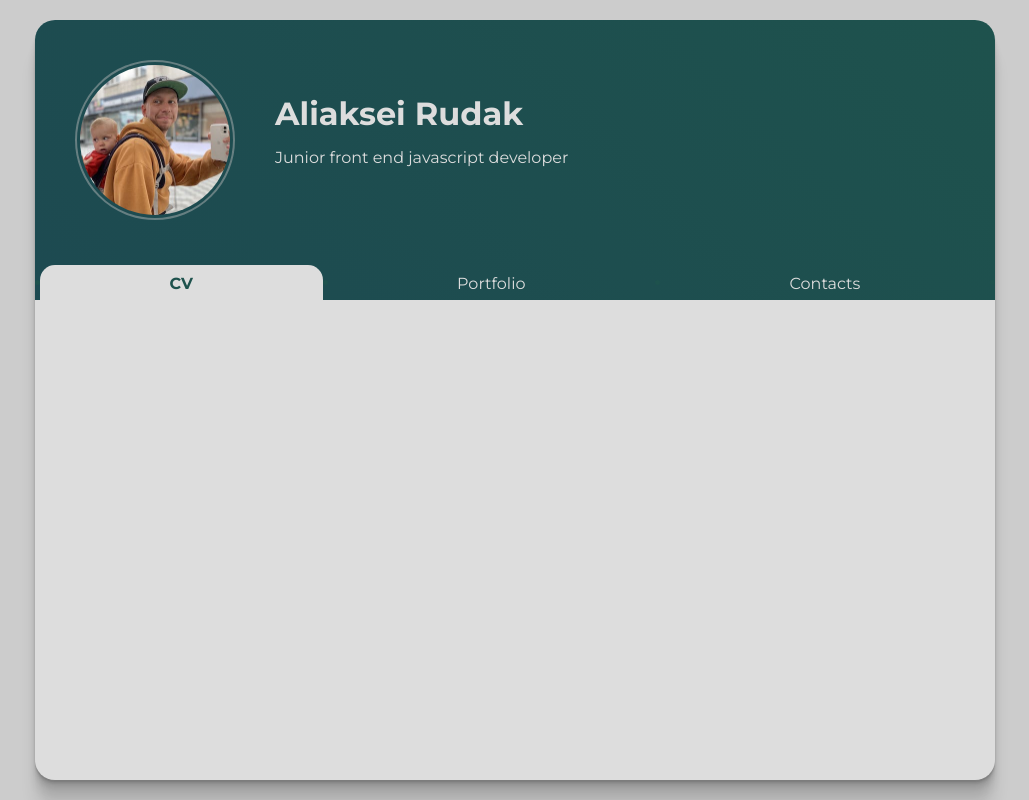
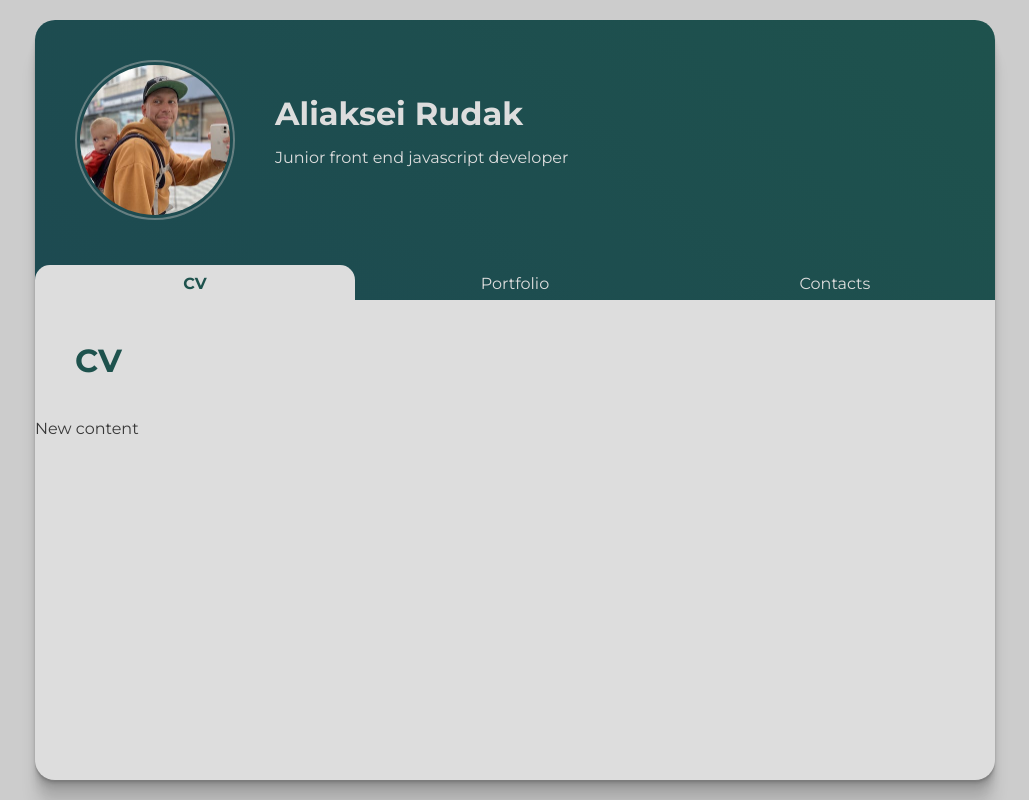
Before and after one commit to lexarudak/cv, a website built with webpack: page src/index.html in a window 1280 px wide. Both pictures are taken after a click on the element "CV". Shown: the whole page, without its empty margins (125-1154 px from the left). Built offline with nearby package versions, Linux system fonts and the light colour scheme.

Commit message:
feat: add navigation transitions

```diff
--- a/src/index.html
+++ b/src/index.html
@@ -34,13 +34,7 @@
       </div>
     </header>
     <nav class="nav">
-      <div class="nav__round"></div>
-      <div class="nav__button nav__button_active cv-button">CV</div>
-      <div class="nav__round"></div>
-      <div class="nav__button portfolio-button">Portfolio</div>
-      <div class="nav__round"></div>
-      <div class="nav__button contacts-button">Contacts</div>
-      <div class="nav__round"></div>
+
     </nav>
     <main class="main">
 
--- a/src/style/base/_fonts.scss
+++ b/src/style/base/_fonts.scss
@@ -14,3 +14,10 @@ h3,
 h4 {
   margin: 0;
 }
+
+
+.subtitle {
+  color: $dark-color;
+  padding: 40px;
+  font-size: 32px;
+}
--- a/src/style/layout/_main.scss
+++ b/src/style/layout/_main.scss
@@ -0,0 +1,10 @@
+.page {
+  transition: .3s;
+  opacity: 1;
+  transform: translateY(0px);
+
+  &_hide {
+    opacity: 0;
+    transform: translateY(50px);
+  }
+}
--- a/src/style/layout/_nav.scss
+++ b/src/style/layout/_nav.scss
@@ -16,7 +16,7 @@
 
   &__button {
     transition: .2s;
-    flex-grow: 1;
+    width: 33.33%;
     display: flex;
     align-items: center;
     justify-content: center;
--- a/src/ts/app.ts
+++ b/src/ts/app.ts
@@ -1,6 +1,14 @@
+import Nav from './nav';
+
 class App {
+  nav: Nav;
+
+  constructor() {
+    this.nav = new Nav();
+  }
+
   start() {
-    console.log('app start');
+    this.nav.draw();
   }
 }
 
--- /dev/null
+++ b/src/ts/enums/classList.ts
@@ -0,0 +1,12 @@
+const enum ClassList {
+  navButton = 'nav__button',
+  navButtonActive = 'nav__button_active',
+  page = 'page',
+  pageHide = 'page_hide',
+  nav = 'nav',
+  main = 'main',
+  title = 'title',
+  subtitle = 'subtitle',
+}
+
+export default ClassList;
--- /dev/null
+++ b/src/ts/enums/pageNames.ts
@@ -0,0 +1,7 @@
+const enum PageNames {
+  cv = 'CV',
+  portfolio = 'Portfolio',
+  contacts = 'Contacts',
+}
+
+export default PageNames;
--- /dev/null
+++ b/src/ts/nav.ts
@@ -0,0 +1,74 @@
+import ClassList from './enums/classList';
+import PageNames from './enums/pageNames';
+import ContactsPage from './pages/contactsPage';
+import CvPage from './pages/cvPage';
+import PortfolioPage from './pages/portfolioPage';
+
+class Nav {
+  cvBtn: HTMLDivElement;
+  portfolioBtn: HTMLDivElement;
+  contactsBtn: HTMLDivElement;
+
+  cvPage: CvPage;
+  portfolioPage: PortfolioPage;
+  contactsPage: ContactsPage;
+
+  constructor() {
+    this.cvBtn = this.createNavButton(PageNames.cv);
+    this.portfolioBtn = this.createNavButton(PageNames.portfolio);
+    this.contactsBtn = this.createNavButton(PageNames.contacts);
+
+    this.cvPage = new CvPage();
+    this.portfolioPage = new PortfolioPage();
+    this.contactsPage = new ContactsPage();
+  }
+
+  private createNavButton(name: PageNames) {
+    const btn = document.createElement('div');
+    btn.classList.add(ClassList.navButton);
+    btn.id = name;
+    btn.innerText = name;
+    btn.addEventListener('click', () => this.swipePage(name));
+    btn.addEventListener('click', () => this.changeActiveButton(name));
+    return btn;
+  }
+
+  private changeActiveButton(name: PageNames) {
+    const buttons = [this.cvBtn, this.portfolioBtn, this.contactsBtn];
+    buttons.forEach((btn) => {
+      if (btn.id === name) {
+        btn.classList.add(ClassList.navButtonActive);
+      } else {
+        btn.classList.remove(ClassList.navButtonActive);
+      }
+    });
+  }
+
+  private swipePage(name: PageNames) {
+    switch (name) {
+      case PageNames.cv:
+        this.cvPage.draw();
+        break;
+      case PageNames.portfolio:
+        this.portfolioPage.draw();
+        break;
+      case PageNames.contacts:
+        this.contactsPage.draw();
+        break;
+
+      default:
+        break;
+    }
+  }
+
+  public draw() {
+    const nav = document.querySelector(`.${ClassList.nav}`);
+    if (nav) {
+      this.cvBtn.classList.add(ClassList.navButtonActive);
+      nav.append(this.cvBtn, this.portfolioBtn, this.contactsBtn);
+      this.cvPage.draw();
+    }
+  }
+}
+
+export default Nav;
--- /dev/null
+++ b/src/ts/pages/contactsPage.ts
@@ -0,0 +1,10 @@
+import PageNames from '../enums/pageNames';
+import Page from './page';
+
+class ContactsPage extends Page {
+  constructor() {
+    super(PageNames.contacts);
+  }
+}
+
+export default ContactsPage;
--- /dev/null
+++ b/src/ts/pages/cvPage.ts
@@ -0,0 +1,10 @@
+import PageNames from '../enums/pageNames';
+import Page from './page';
+
+class CvPage extends Page {
+  constructor() {
+    super(PageNames.cv);
+  }
+}
+
+export default CvPage;
--- /dev/null
+++ b/src/ts/pages/page.ts
@@ -0,0 +1,66 @@
+import ClassList from '../enums/classList';
+import PageNames from '../enums/pageNames';
+
+class Page {
+  name: PageNames;
+
+  constructor(name: PageNames) {
+    this.name = name;
+  }
+
+  private makeNewPage() {
+    const title = this.makeTitle();
+    const content = this.makeContent();
+    const newPage = document.createElement('div');
+    newPage.classList.add(ClassList.page, ClassList.pageHide);
+    newPage.append(title, content);
+    return newPage;
+  }
+
+  private makeTitle() {
+    const title = document.createElement('h2');
+    title.classList.add(ClassList.subtitle);
+    title.innerText = this.name;
+    return title;
+  }
+
+  private makeContent() {
+    const content = document.createElement('div');
+    content.innerText = 'New content';
+    return content;
+  }
+
+  private appendPage(container: HTMLElement, page: HTMLElement) {
+    container.innerHTML = '';
+    container.append(page);
+    setTimeout(() => {
+      page.classList.remove(ClassList.pageHide);
+    }, 0);
+  }
+
+  private refreshContent(oldContent: ChildNode | null, container: HTMLElement) {
+    const newPage = this.makeNewPage();
+
+    if (oldContent instanceof HTMLElement) {
+      oldContent.classList.add(ClassList.pageHide);
+      oldContent.addEventListener(
+        'transitionend',
+        () => {
+          this.appendPage(container, newPage);
+        },
+        { once: true }
+      );
+    } else {
+      this.appendPage(container, newPage);
+    }
+  }
+
+  public draw() {
+    const container = document.querySelector(`.${ClassList.main}`);
+    if (!(container instanceof HTMLElement)) throw new Error('no container');
+    const oldPage = container.firstChild;
+    this.refreshContent(oldPage, container);
+  }
+}
+
+export default Page;
--- /dev/null
+++ b/src/ts/pages/portfolioPage.ts
@@ -0,0 +1,10 @@
+import PageNames from '../enums/pageNames';
+import Page from './page';
+
+class PortfolioPage extends Page {
+  constructor() {
+    super(PageNames.portfolio);
+  }
+}
+
+export default PortfolioPage;
```
Also changed, not shown: src/projects.json (added, +15 -0 lines), src/assets/project_photos/routine.png (added), src/style/base/_base.scss (line endings or trailing spaces).
